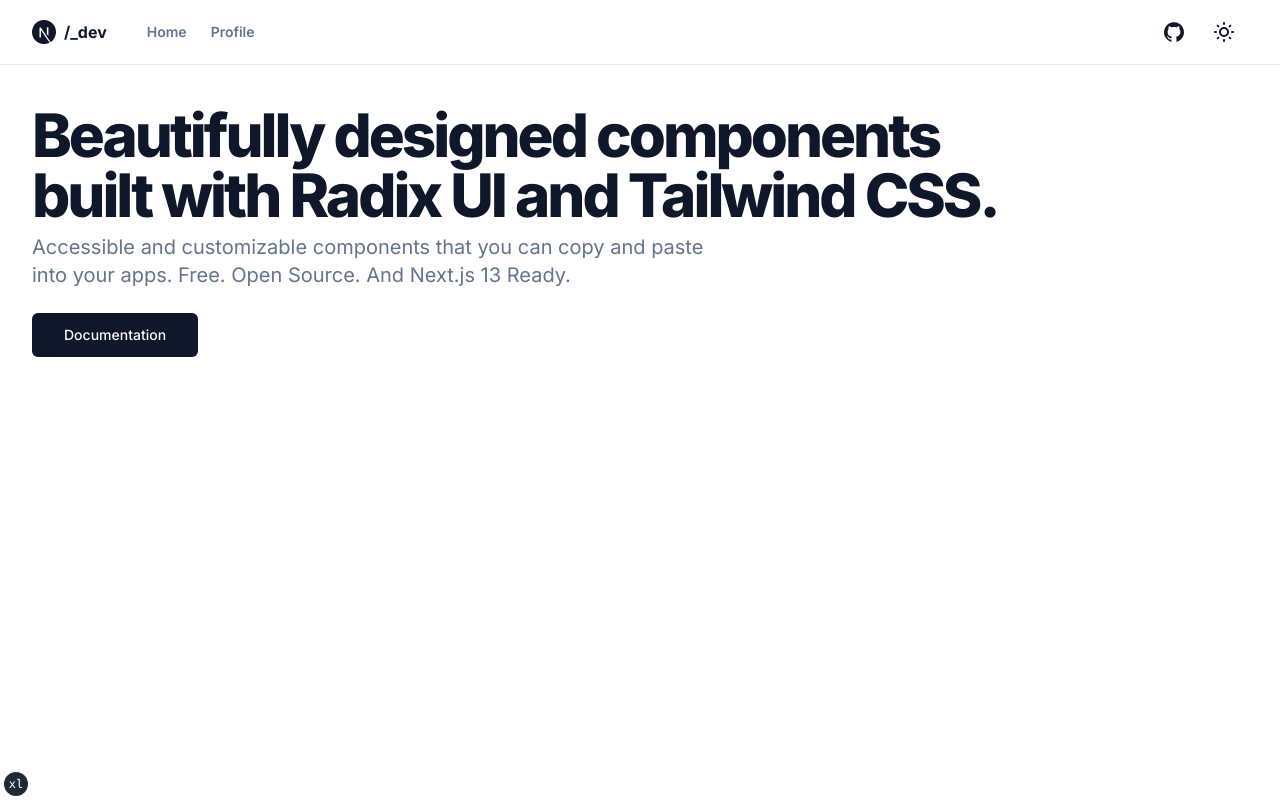
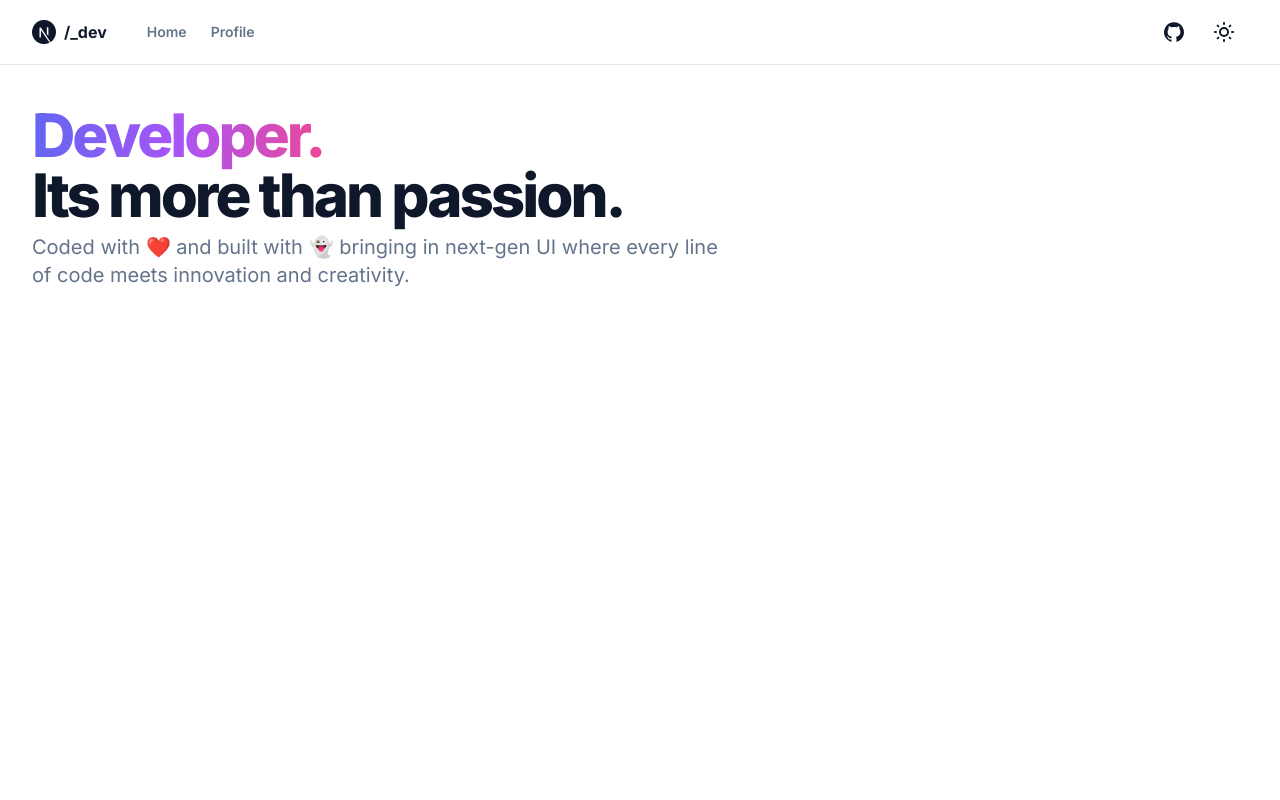
Before and after one commit to automataevox/dxvil.com, a Next.js app: page / in a window 1280 px wide. Built offline with nearby package versions, Linux system fonts and the light colour scheme.

Commit message:
updated profile + homepage

```diff
--- a/app/layout.tsx
+++ b/app/layout.tsx
@@ -46,7 +46,7 @@
               <SiteHeader />
               <div className="flex-1">{children}</div>
             </div>
-            <TailwindIndicator />
+
           </ThemeProvider>
         </body>
       </html>
--- /dev/null
+++ b/app/models.tsx
@@ -0,0 +1,17 @@
+import { useLoader } from "@react-three/fiber";
+import THREE from "three";
+import { GLTFLoader } from "three/examples/jsm/loaders/GLTFLoader";
+
+const TypeScriptLogo = () => {
+    // location of the 3D model
+    const gltf = useLoader(GLTFLoader, "/typescript3d.glb");
+
+    return (
+      <>
+        {/* Use scale to control the size of the 3D model */}
+        <primitive object={gltf.scene} scale={1} rotation={[0, -.75, 0]}/>
+      </>
+    );
+  };
+
+export { TypeScriptLogo }
--- a/app/page.tsx
+++ b/app/page.tsx
@@ -1,30 +1,14 @@
-import Link from "next/link"
-
-import { siteConfig } from "@/config/site"
-import { buttonVariants } from "@/components/ui/button"
-
 export default function IndexPage() {
   return (
     <section className="container grid items-center gap-6 pb-8 pt-6 md:py-10">
       <div className="flex max-w-[980px] flex-col items-start gap-2">
         <h1 className="text-3xl font-extrabold leading-tight tracking-tighter sm:text-3xl md:text-5xl lg:text-6xl">
-          Beautifully designed components <br className="hidden sm:inline" />
-          built with Radix UI and Tailwind CSS.
+          <span className="bg-gradient-to-r from-indigo-500 via-purple-500 to-pink-500 bg-clip-text text-transparent ">Developer.</span><br className="hidden sm:inline" />
+          Its more than passion.
         </h1>
         <p className="max-w-[700px] text-lg text-muted-foreground sm:text-xl">
-          Accessible and customizable components that you can copy and paste
-          into your apps. Free. Open Source. And Next.js 13 Ready.
+          Coded with ❤️ and built with 👻 bringing in next-gen UI where every line of code meets innovation and creativity.
         </p>
-      </div>
-      <div className="flex gap-4">
-        <Link
-          href={"https://ui.shadcn.com/docs"}
-          target="_blank"
-          rel="noreferrer"
-          className={buttonVariants({ size: "lg" })}
-        >
-          Documentation
-        </Link>
       </div>
     </section>
   )
--- a/app/profile/page.tsx
+++ b/app/profile/page.tsx
@@ -39,7 +39,7 @@
                         </Avatar>
                     }
                     <div className="grid gap-1">
-                        <CardTitle>Jaroslav Maša</CardTitle>
+                        <CardTitle className="text-xl">Jaroslav Maša</CardTitle>
                         <CardDescription>
                             Frontend developer, musician and entrepreneur.
                         </CardDescription>
@@ -106,7 +106,7 @@
                                     {/*<Input type="email" id="email" autoComplete='email' placeholder="Email from..." />*/}
                                     <Input type="text" id="subject" placeholder="Subject" />
                                 </div>
-                                <Textarea id="message" className="h-40" placeholder="Type your message here." />
+                                <Textarea id="message" className="h-40 resize-none" placeholder="Type your message here." />
                                 <Button type="submit" className="w-24" onClick={() => (handleEmailSend())}>Send</Button>
                             </CardContent>
                         </Card>
--- a/package.json
+++ b/package.json
@@ -39,6 +39,8 @@
     "@radix-ui/react-toast": "^1.1.3",
     "@radix-ui/react-toggle": "^1.0.2",
     "@radix-ui/react-tooltip": "^1.0.5",
+    "@react-three/drei": "^9.66.6",
+    "@react-three/fiber": "^8.13.0",
     "class-variance-authority": "^0.4.0",
     "clsx": "^1.2.1",
     "cmdk": "^0.2.0",
@@ -52,7 +54,8 @@
     "react-icons": "^4.8.0",
     "sharp": "^0.31.3",
     "tailwind-merge": "^1.12.0",
-    "tailwindcss-animate": "^1.0.5"
+    "tailwindcss-animate": "^1.0.5",
+    "three": "^0.152.2"
   },
   "devDependencies": {
     "@ianvs/prettier-plugin-sort-imports": "^3.7.1",
```
Also changed, not shown: 1 other file (tests, documents, lock files or other folders).
